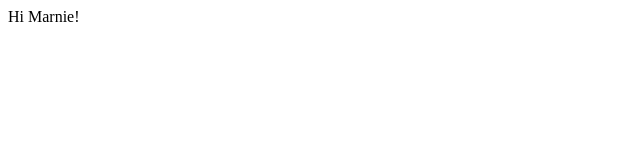
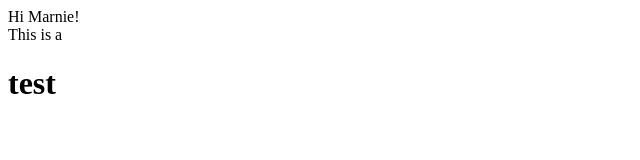
Before and after one commit to mriecken/mriecken.github.io, a plain HTML site: page index.html in a window 1280 px wide. Shown: the whole page, without its empty margins (0-640 px from the left). Drawn offline with Linux system fonts and the light colour scheme.

Commit message:
Update index.html

```diff
--- a/index.html
+++ b/index.html
@@ -1,5 +1,5 @@
 <html>
   <body>
-    Hi Marnie!
+    Hi Marnie!</br>This is a <h1>test</h1>
   </body>
 </html>
```
